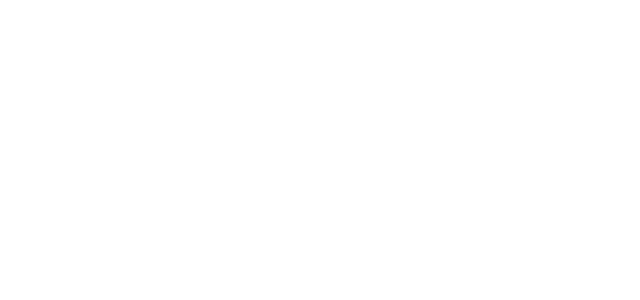
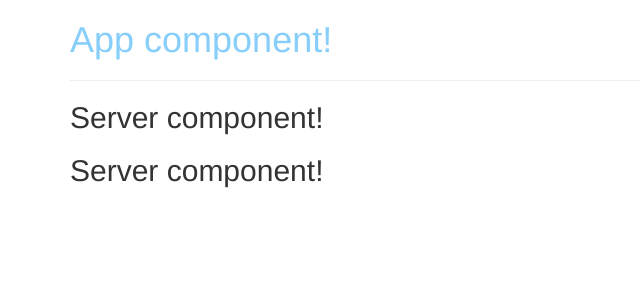
Before and after one commit to Refren86/angular-learning, an Angular app in the folder my-first-app/: page / in a window 1280 px wide. Shown: the top 300 px of the page, without its empty margins (0-640 px from the left). Built offline with nearby package versions, Linux system fonts and the light colour scheme.

Commit message:
learning...

```diff
--- a/my-first-app/src/app/app.component.css
+++ b/my-first-app/src/app/app.component.css
@@ -0,0 +1,3 @@
+h1 {
+  color: lightskyblue;
+}
--- a/my-first-app/src/app/app.component.html
+++ b/my-first-app/src/app/app.component.html
@@ -0,0 +1,11 @@
+<div class="container">
+  <div class="row">
+    <div class="col-xs-12">
+      <h1>App component!</h1>
+      <hr />
+      <app-servers></app-servers>
+      <!-- <div app-servers></div> -->
+      <!-- <div class="app-servers"></div> -->
+    </div>
+  </div>
+</div>
--- a/my-first-app/src/app/app.module.ts
+++ b/my-first-app/src/app/app.module.ts
@@ -2,10 +2,14 @@
 import { BrowserModule } from '@angular/platform-browser';
 
 import { AppComponent } from './app.component';
+import { ServerComponent } from './server/server.component';
+import { ServersComponent } from './servers/servers.component';
 
 @NgModule({
   declarations: [
-    AppComponent
+    AppComponent,
+    ServerComponent,
+    ServersComponent,
   ],
   imports: [
     BrowserModule,
--- /dev/null
+++ b/my-first-app/src/app/server/server.component.html
@@ -0,0 +1 @@
+<h2>Server component!</h2>
--- /dev/null
+++ b/my-first-app/src/app/servers/servers.component.html
@@ -0,0 +1,2 @@
+<app-server></app-server>
+<app-server></app-server>
```
Also changed, not shown: my-first-app/src/app/server/server.component.ts (added, +9 -0 lines), my-first-app/src/app/servers/servers.component.ts (added, +12 -0 lines), my-first-app/src/app/servers/servers.component.css (added).
